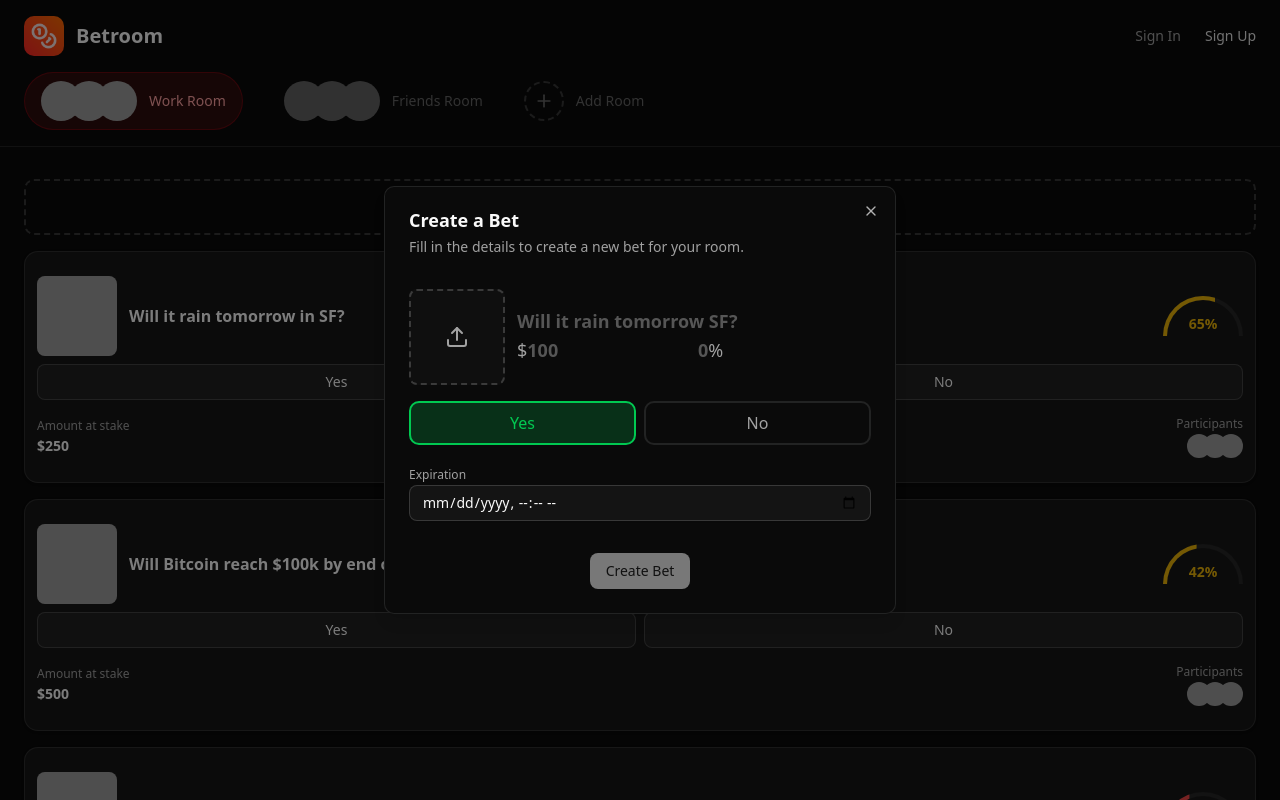
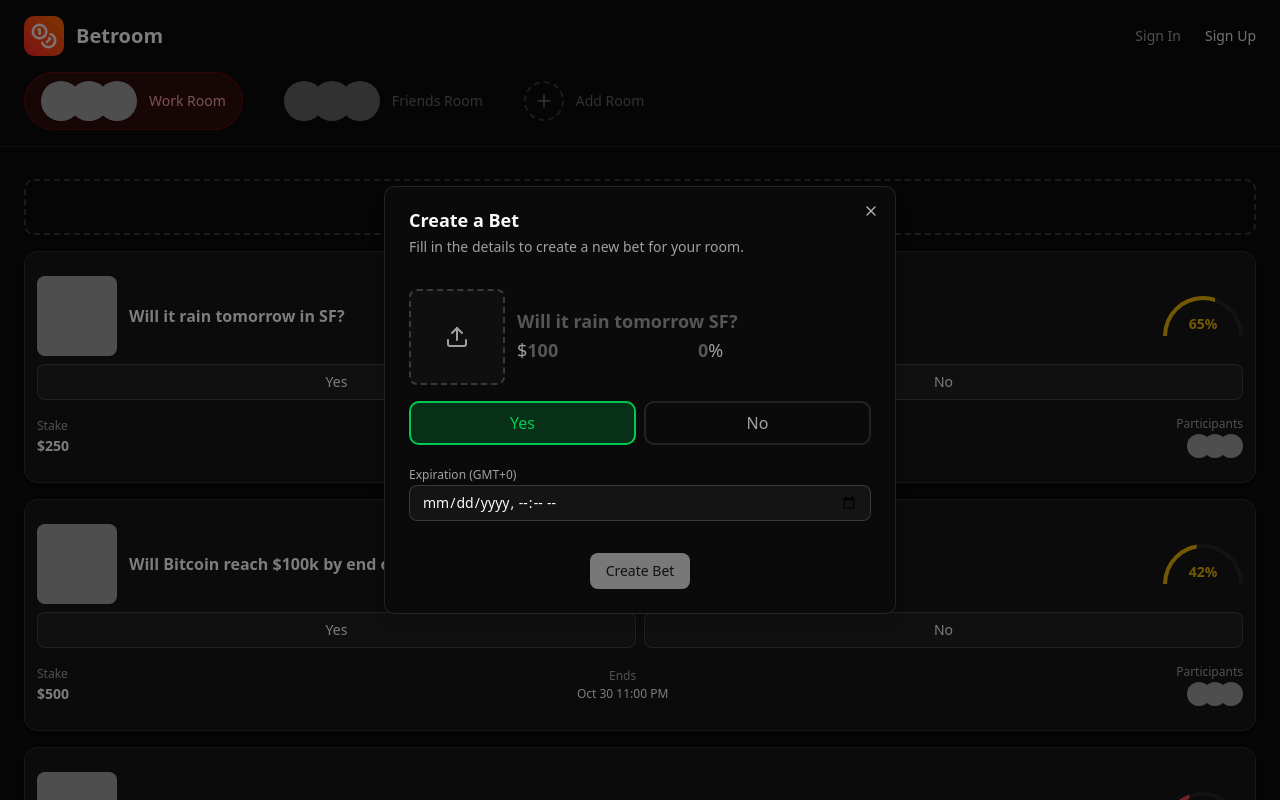
Before and after one commit to Cesarioo/betroom, a Next.js app: page /homepage in a window 1280 px wide. Both pictures are taken after a click on the button "Create a Bet". Shown: the top 800 px of the page. Built offline with nearby package versions, Linux system fonts and the light colour scheme; grey boxes are pictures that could not be loaded.

Commit message:
first commit

```diff
--- a/app/homepage/page.tsx
+++ b/app/homepage/page.tsx
@@ -31,6 +31,14 @@ const rooms = [
   },
 ];
 
+// Helper function to generate future dates
+const getFutureDate = (daysFromNow: number, hour: number = 12) => {
+  const date = new Date();
+  date.setDate(date.getDate() + daysFromNow);
+  date.setHours(hour, 0, 0, 0);
+  return date.toISOString();
+};
+
 // Mock data for bets
 const bets = [
   {
@@ -44,7 +52,8 @@ const bets = [
       { name: 'Sarah', image: 'https://api.dicebear.com/7.x/avataaars/svg?seed=Sarah' },
       { name: 'Mike', image: 'https://api.dicebear.com/7.x/avataaars/svg?seed=Mike' },
     ],
-    percentage: 65
+    percentage: 65,
+    expirationDate: getFutureDate(0, 18) // Today at 6 PM
   },
   {
     id: 2,
@@ -57,7 +66,8 @@ const bets = [
       { name: 'Sarah', image: 'https://api.dicebear.com/7.x/avataaars/svg?seed=Sarah' },
       { name: 'Mike', image: 'https://api.dicebear.com/7.x/avataaars/svg?seed=Mike' },
     ],
-    percentage: 42
+    percentage: 42,
+    expirationDate: getFutureDate(18, 23) // 18 days from now at 11 PM
   },
   {
     id: 3,
@@ -70,7 +80,8 @@ const bets = [
       { name: 'Sarah', image: 'https://api.dicebear.com/7.x/avataaars/svg?seed=Sarah' },
       { name: 'Mike', image: 'https://api.dicebear.com/7.x/avataaars/svg?seed=Mike' },
     ],
-    percentage: 33
+    percentage: 33,
+    expirationDate: getFutureDate(1, 9) // Tomorrow at 9 AM
   },
   {
     id: 4,
@@ -82,7 +93,8 @@ const bets = [
       { name: 'John', image: 'https://api.dicebear.com/7.x/avataaars/svg?seed=John' },
       { name: 'Sarah', image: 'https://api.dicebear.com/7.x/avataaars/svg?seed=Sarah' },
     ],
-    percentage: 58
+    percentage: 58,
+    expirationDate: getFutureDate(5, 16) // 5 days from now at 4 PM
   },
   {
     id: 5,
@@ -94,7 +106,8 @@ const bets = [
       { name: 'John', image: 'https://api.dicebear.com/7.x/avataaars/svg?seed=John' },
       { name: 'Mike', image: 'https://api.dicebear.com/7.x/avataaars/svg?seed=Mike' },
     ],
-    percentage: 72
+    percentage: 72,
+    expirationDate: getFutureDate(15, 12) // 15 days from now at noon
   },
   {
     id: 6,
@@ -107,7 +120,8 @@ const bets = [
       { name: 'Alex', image: 'https://api.dicebear.com/7.x/avataaars/svg?seed=Alex' },
       { name: 'Lisa', image: 'https://api.dicebear.com/7.x/avataaars/svg?seed=Lisa' },
     ],
-    percentage: 78
+    percentage: 78,
+    expirationDate: getFutureDate(2, 20) // 2 days from now at 8 PM
   },
   {
     id: 7,
@@ -120,7 +134,8 @@ const bets = [
       { name: 'Alex', image: 'https://api.dicebear.com/7.x/avataaars/svg?seed=Alex' },
       { name: 'Lisa', image: 'https://api.dicebear.com/7.x/avataaars/svg?seed=Lisa' },
     ],
-    percentage: 55
+    percentage: 55,
+    expirationDate: getFutureDate(8, 14) // 8 days from now at 2 PM
   },
   {
     id: 8,
@@ -132,7 +147,8 @@ const bets = [
       { name: 'Emma', image: 'https://api.dicebear.com/7.x/avataaars/svg?seed=Emma' },
       { name: 'Lisa', image: 'https://api.dicebear.com/7.x/avataaars/svg?seed=Lisa' },
     ],
-    percentage: 45
+    percentage: 45,
+    expirationDate: getFutureDate(1, 15) // Tomorrow at 3 PM
   },
   {
     id: 9,
@@ -144,7 +160,8 @@ const bets = [
       { name: 'Emma', image: 'https://api.dicebear.com/7.x/avataaars/svg?seed=Emma' },
       { name: 'Alex', image: 'https://api.dicebear.com/7.x/avataaars/svg?seed=Alex' },
     ],
-    percentage: 67
+    percentage: 67,
+    expirationDate: getFutureDate(25, 10) // 25 days from now at 10 AM
   },
   {
     id: 10,
@@ -157,7 +174,8 @@ const bets = [
       { name: 'Alex', image: 'https://api.dicebear.com/7.x/avataaars/svg?seed=Alex' },
       { name: 'Lisa', image: 'https://api.dicebear.com/7.x/avataaars/svg?seed=Lisa' },
     ],
-    percentage: 88
+    percentage: 88,
+    expirationDate: getFutureDate(60, 12) // 60 days from now at noon
   }
 ];
 
@@ -334,6 +352,7 @@ export default function Homepage() {
               amountAtStake={bet.amountAtStake}
               participants={bet.participants}
               percentage={bet.percentage}
+              expirationDate={bet.expirationDate}
             />
           ))}
         </div>
--- a/components/bet.tsx
+++ b/components/bet.tsx
@@ -18,6 +18,7 @@ interface BetProps {
   amountAtStake: number;
   participants: Participant[];
   percentage: number;
+  expirationDate: string;
 }
 
 export default function Bet({
@@ -26,6 +27,7 @@ export default function Bet({
   amountAtStake,
   participants,
   percentage,
+  expirationDate,
 }: BetProps) {
   const [selectedAnswer, setSelectedAnswer] = useState<'yes' | 'no' | null>(null);
 
@@ -37,6 +39,37 @@ export default function Bet({
     if (percentage <= 33) return 'rgb(239, 68, 68)'; // red-500
     if (percentage <= 66) return 'rgb(234, 179, 8)'; // yellow-500
     return 'rgb(34, 197, 94)'; // green-500
+  };
+
+  // Format expiration date
+  const formatExpirationDate = (dateString: string) => {
+    const date = new Date(dateString);
+    const now = new Date();
+    const diffMs = date.getTime() - now.getTime();
+    const diffDays = Math.floor(diffMs / (1000 * 60 * 60 * 24));
+
+    // Format time
+    const time = date.toLocaleTimeString('en-US', {
+      hour: 'numeric',
+      minute: '2-digit',
+      hour12: true
+    });
+
+    // Format date based on proximity
+    if (diffDays === 0) {
+      return `Today ${time}`;
+    } else if (diffDays === 1) {
+      return `Tomorrow ${time}`;
+    } else if (diffDays < 7) {
+      const dayName = date.toLocaleDateString('en-US', { weekday: 'short' });
+      return `${dayName} ${time}`;
+    } else {
+      const dateStr = date.toLocaleDateString('en-US', {
+        month: 'short',
+        day: 'numeric'
+      });
+      return `${dateStr} ${time}`;
+    }
   };
 
   return (
@@ -102,12 +135,18 @@ export default function Bet({
           </Button>
         </div>
 
-        {/* Amount at Stake & Participants */}
+        {/* Stake, Expiration & Participants */}
         <div className="flex items-center justify-between pt-2">
-          {/* Amount at Stake */}
+          {/* Stake */}
           <div className="flex flex-col gap-0.5">
-            <span className="text-xs text-muted-foreground">Amount at stake</span>
+            <span className="text-xs text-muted-foreground">Stake</span>
             <span className="text-sm font-bold text-foreground">${amountAtStake}</span>
+          </div>
+
+          {/* Expiration */}
+          <div className="flex flex-col gap-0.5 items-center">
+            <span className="text-xs text-muted-foreground">Ends</span>
+            <span className="text-xs font-medium text-foreground">{formatExpirationDate(expirationDate)}</span>
           </div>
 
           {/* Participants */}
--- a/components/createBet.tsx
+++ b/components/createBet.tsx
@@ -27,6 +27,13 @@ export default function CreateBet({ open, onOpenChange }: CreateBetProps) {
   const [initialPercentage, setInitialPercentage] = useState('');
   const textareaRef = useRef<HTMLTextAreaElement>(null);
   const fileInputRef = useRef<HTMLInputElement>(null);
+
+  // Get browser timezone in GMT format
+  const getTimezone = () => {
+    const offset = -new Date().getTimezoneOffset() / 60;
+    const sign = offset >= 0 ? '+' : '';
+    return `GMT${sign}${offset}`;
+  };
 
   useEffect(() => {
     if (textareaRef.current) {
@@ -189,7 +196,9 @@ export default function CreateBet({ open, onOpenChange }: CreateBetProps) {
 
           {/* Expiration Date */}
           <div className="space-y-1">
-            <label className="text-xs text-muted-foreground">Expiration</label>
+            <label className="text-xs text-muted-foreground">
+              Expiration ({getTimezone()})
+            </label>
             <div className="relative">
               <Input
                 type="datetime-local"
```
